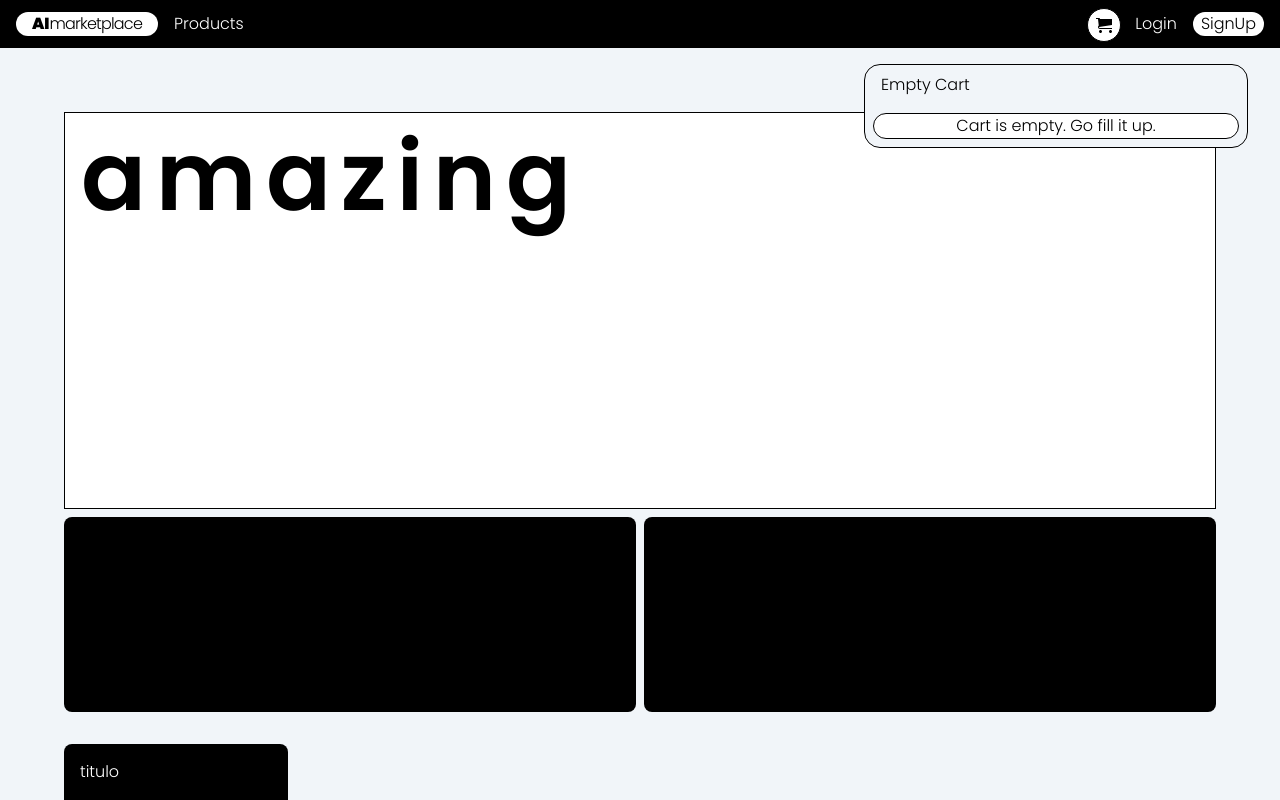
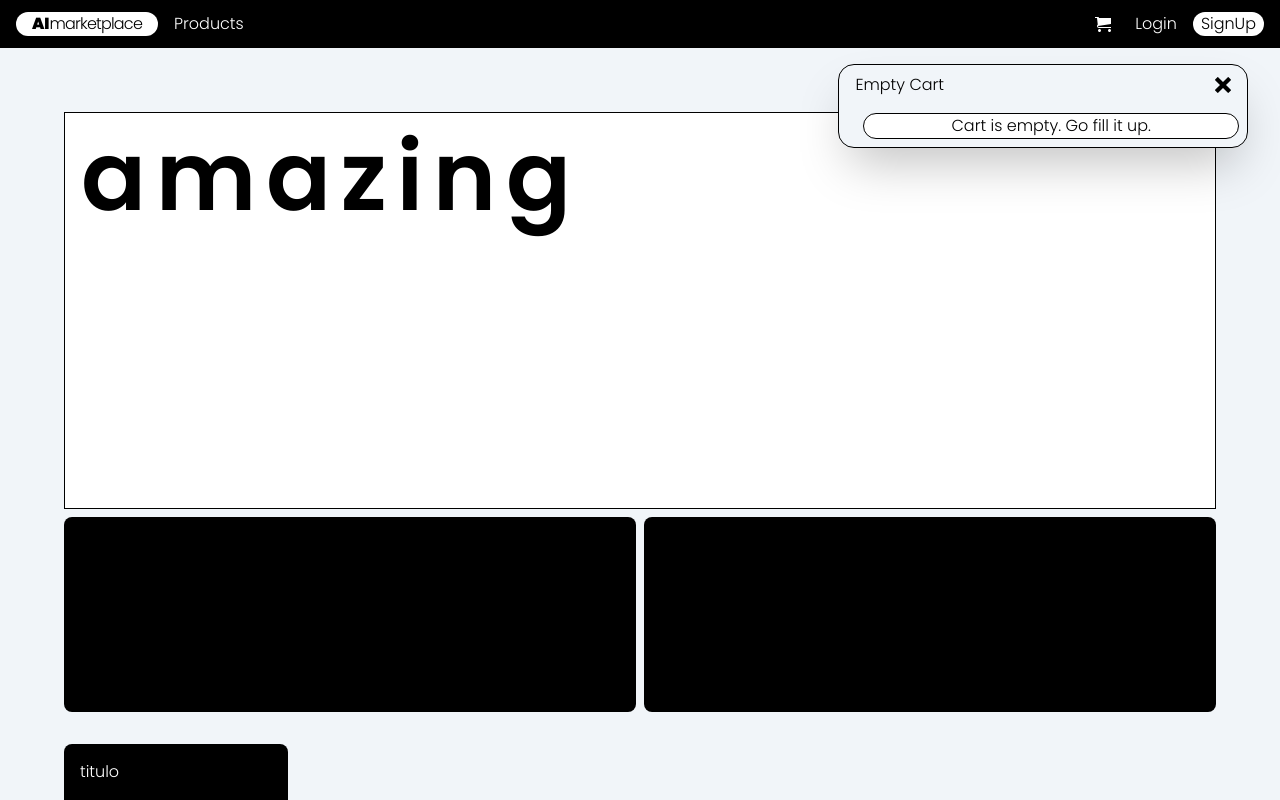
Before and after one commit to juanrolon54/john-ecommerce-client, a React (Vite) app: page /#/ in a window 1280 px wide. Both pictures are taken after a click on the button 1095 px from the left and 24 px from the top of the page. Built offline with nearby package versions, Linux system fonts and the light colour scheme; what prettier-plugin-tailwindcss would draw is missing.

Commit message:
small cart improvement

```diff
--- a/src/components/Cart.tsx
+++ b/src/components/Cart.tsx
@@ -35,12 +35,15 @@ export default {
             prevAmount.current = cartLength
         }, [cart])
 
-        return <div className='flex flex-col bg-slate-100 rounded-2xl w-[30vw] max-h-[30vw] border-black border text-black'>
-            <button onClick={() => {
-                setCartVisibility(false)
-                deleteCart('all')
-            }} className='m-2 px-2 w-fit'>Empty Cart</button>
-            <div className='overflow-y-scroll h-full p-2 flex-1 overflow-x-clip'>
+        return <div className='flex flex-col bg-slate-100 rounded-2xl w-[32vw] max-h-[24vw] border-black border text-black shadow-2xl'>
+            <div className='flex justify-between'>
+                <button onClick={() => {
+                    setCartVisibility(false)
+                    deleteCart('all')
+                }} className='m-2 px-2 w-fit'>Empty Cart</button>
+                <button onClick={() => { setCartVisibility(false) }} className='rounded-full px-2 text-black m-2'><ImCross /></button>
+            </div>
+            <div className='overflow-y-scroll h-full p-2 pl-6 flex-1 overflow-x-clip'>
                 <div className='flex flex-col gap-2'>
                     <AnimatePresence mode='popLayout'>
                         {cart.reverse().map(([product, amount]) =>
@@ -87,9 +90,8 @@ export default {
                     </AnimatePresence>
                 </div>
             </div>
-            {cart.length > 0 && <div className='flex justify-between'>
+            {cart.length > 0 && <div className='flex justify-start'>
                 <Link to='/checkout' className='bg-white border border-black rounded-full px-2 text-black m-2 w-fit' onClick={() => { setCartVisibility(false) }}>Checkout</Link>
-                <button onClick={() => { setCartVisibility(false) }} className='bg-white border border-black rounded-full px-2 text-black m-2 w-fit'>Close</button>
             </div>}
         </div >
     },
@@ -107,11 +109,11 @@ export default {
 
         }, [layoutId])
 
-        return <motion.div whileHover={{ x: 4, y: -4 }} whileTap={{ x: 0, y: 0 }} {...props} className={'flex items-center gap-4  ' + props.className}>
-            <span>{cart.length > 1 && cart.reduce((p, c) => p + c[1], 0)}</span>
+        return <motion.div whileHover={{ x: 4, y: -4 }} whileTap={{ x: 0, y: 0 }} {...props} className={'flex items-center gap-2 ' + props.className}>
+            <span>{cart.length > 0 && +cart.reduce((p, c) => p + c[1], 0) + ' x'}</span>
             <div className='relative h-8 w-8'>
-                <motion.div key='ramiroNieto' className='absolute w-fit h-fit inset-0 border border-black text-black bg-white rounded-full p-2 '><ImCart /></motion.div>
-                {carts.map((cart, i) => <div key={i}>{cart}</div>)}
+                {cart.length > 0 && carts.map((cart, i) => <div key={i}>{cart}</div>)}
+                <motion.div key='ramiroNieto' className={`absolute w-fit h-fit inset-0 rounded-full p-2 ${cart.length > 0 ? 'border border-black text-black bg-white' : ''} `}><ImCart /></motion.div>
             </div>
         </motion.div>
     },
```
